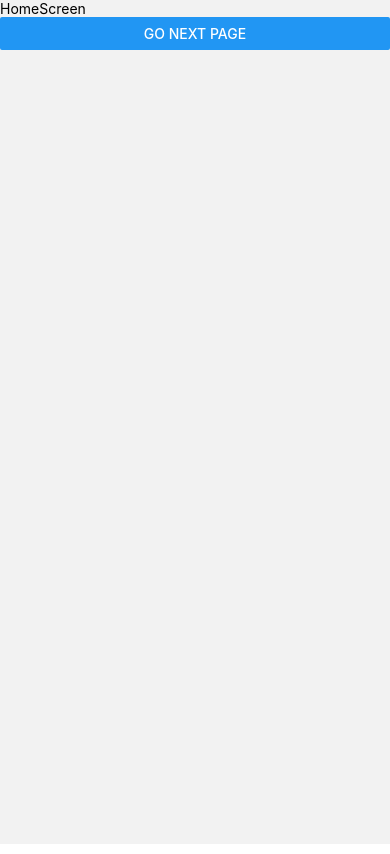
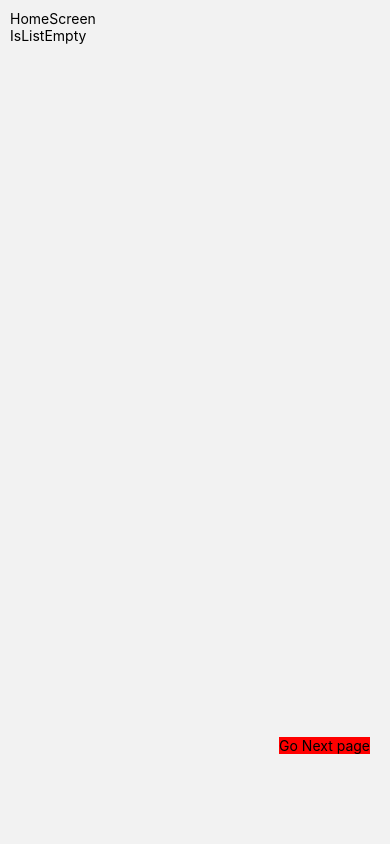
Before and after one commit to ebubekirkarakurt/rn-virtual-businesscard, a React Native app: screen /HomeScreen in a window 390 px wide. Built offline with nearby package versions, Linux system fonts and the light colour scheme.

Commit message:
feat: MyFlashList has been updated

```diff
--- a/src/features/HomeScreen/HomeScreen.tsx
+++ b/src/features/HomeScreen/HomeScreen.tsx
@@ -1,22 +1,46 @@
-import {Button, Text, View} from 'react-native';
+import {Button, StyleSheet, Text, TouchableOpacity, View} from 'react-native';
 import React from 'react';
 import {useAppNavigation} from '../../navigation/useAppNavigation';
+import { useAppSelector } from '../../redux/hooks/hooks';
+import { RootState } from '../../redux/store/store';
+import IsListEmpty from './components/IsListEmpty';
+import MyFlashList from './components/MyFlashList';
 
-type Props = {};
+const HomeScreen = () => {
+  const navigation = useAppNavigation();
 
-const HomeScreen = (props: Props) => {
-  const navigation = useAppNavigation();
-  //   const dispatch = useAppDispatch();
-  //   const checkList = useAppSelector((state:RootState) => state.selectList);
-  //   const myString = "myString";
-  // dispatch(addItem(myString))
+  const checkList = useAppSelector((state:RootState) => state.selectList);
   const onHandleClick = () => navigation.navigate('CreateCartScreen');
+  console.log(typeof checkList);
   return (
-    <View>
-      <Text>HomeScreen</Text>
-      <Button title="Go Next page" onPress={onHandleClick}></Button>
+    <View style={styles.main} >
+        <Text>HomeScreen</Text>
+        {
+          checkList && checkList.myList.length == 0
+          ?
+            <IsListEmpty/>
+          :
+          <MyFlashList data={checkList.myList} />
+        }
+        <TouchableOpacity style={styles.btn} onPress={onHandleClick} >
+          <Text>Go Next page</Text>
+        </TouchableOpacity>
     </View>
   );
 };
 
 export default HomeScreen;
+
+const styles = StyleSheet.create({
+  main:{
+    margin: 10,
+    height: '100%'
+  },
+  btn:{
+    display:'flex',
+    position:'absolute',
+    bottom: 100,
+    right: 10,
+    backgroundColor:'red',
+  },
+});
--- a/src/features/HomeScreen/components/MyFlashList.tsx
+++ b/src/features/HomeScreen/components/MyFlashList.tsx
@@ -1,6 +1,6 @@
 import { StyleSheet, Text, View } from 'react-native';
 import React from 'react';
-import { FlashList } from "@shopify/flash-list";
+import { FlashList } from '@shopify/flash-list';
 import { UserType } from '../../user.type';
 
 type Props = {
@@ -8,15 +8,20 @@ type Props = {
 }
 
 const MyFlashList = ({data}: Props) => {
+  console.log('data: ', data)
   return (
-    <View>
+    <View style={styles.main} >
       <FlashList
         data={data}
-        renderItem={({item}) => {
-          <>
-            <Text>{item.image}</Text>
-          </>
+        renderItem={({ item }) => {
+          return (
+            <View style={styles.list} >
+              <Text style={styles.txt}>{item.name}</Text>
+              <Text style={styles.txt}>{item.name}</Text>
+            </View>
+          );
         }}
+        estimatedItemSize={50}
       />
     </View>
   )
@@ -24,4 +29,15 @@ const MyFlashList = ({data}: Props) => {
 
 export default MyFlashList;
 
-const styles = StyleSheet.create({})
+const styles = StyleSheet.create({
+  main:{
+    height:'100%',
+  },
+  list: {
+    margin: 10,
+    padding: 10,
+  },
+  txt: {
+    fontSize:20
+  },
+})
```
